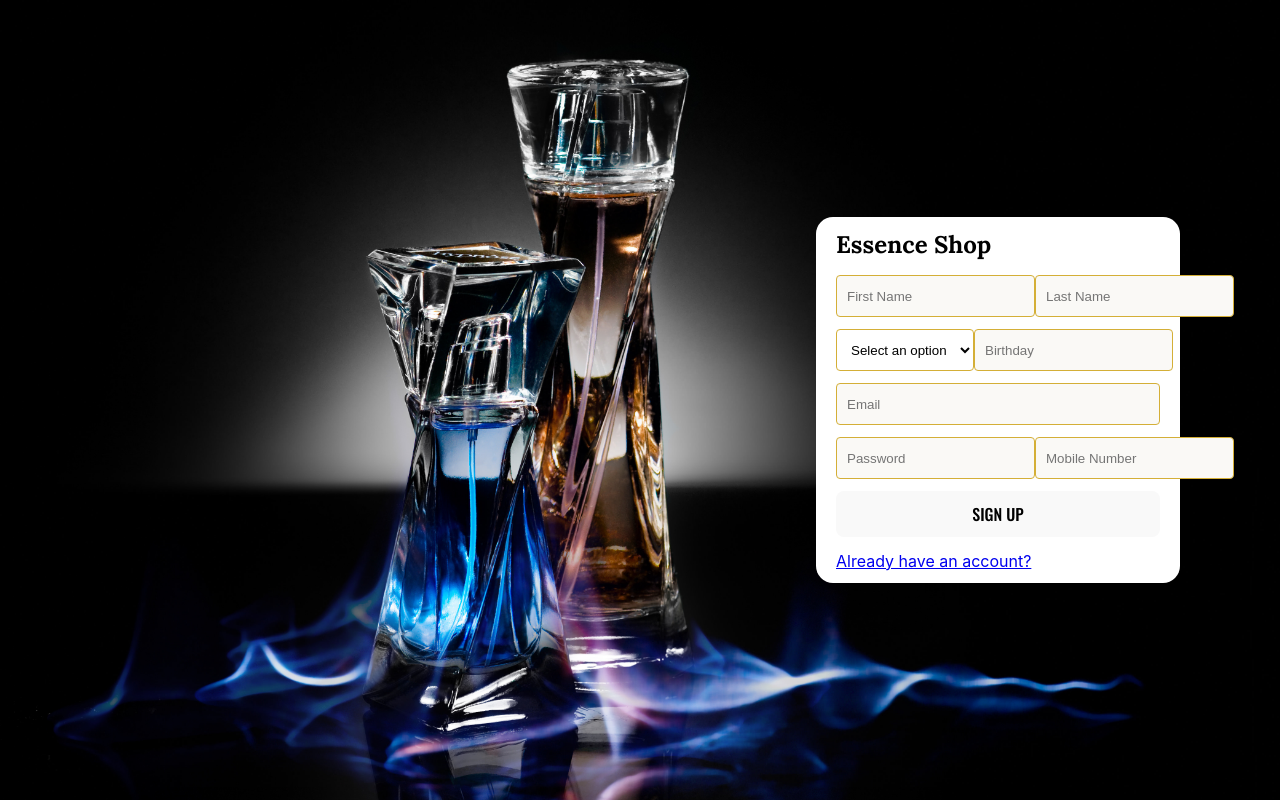
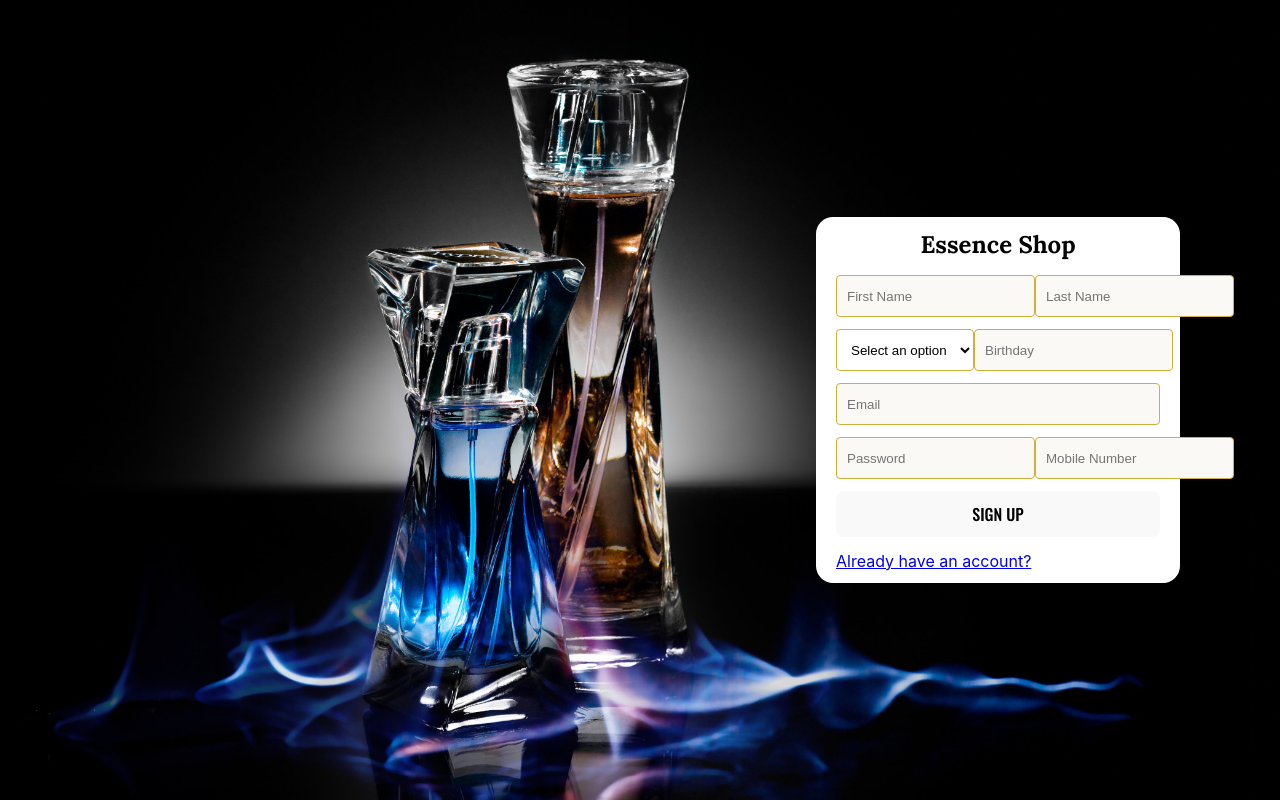
Before and after one commit to KeithCyrillDiaz/Essence-Shop, a React (Vite) app in the folder essence-shop/: page /register in a window 1280 px wide. Built offline with nearby package versions, Linux system fonts and the light colour scheme; no server answers.

Commit message:
added files to deploy front end to netlify

```diff
--- a/essence-shop/src/styles/register.css
+++ b/essence-shop/src/styles/register.css
@@ -26,6 +26,10 @@
     gap: 12px
 }
 
+.register .form h2 {
+    text-align: center;
+}
+
 .register .row {
     display: flex;
     justify-content: space-between;
```
Also changed, not shown: 2 other files (tests, documents, lock files or other folders).
